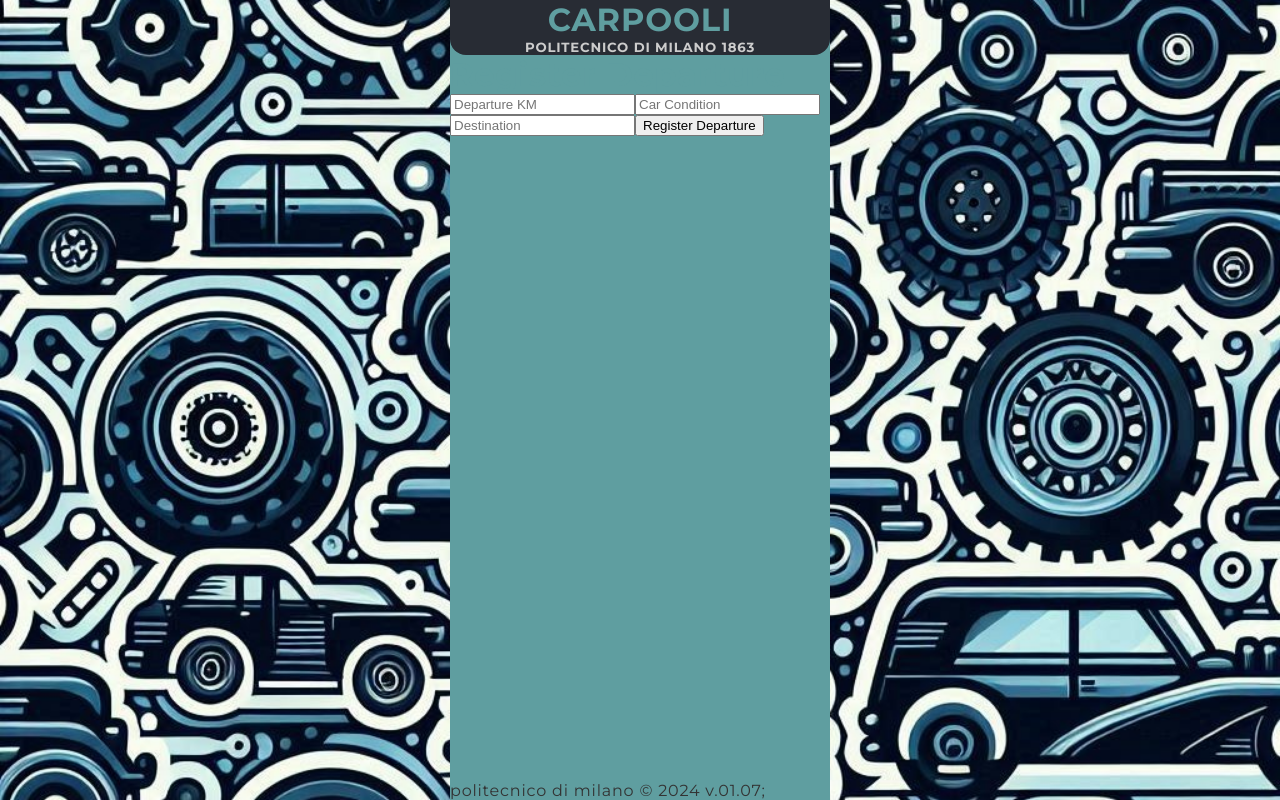
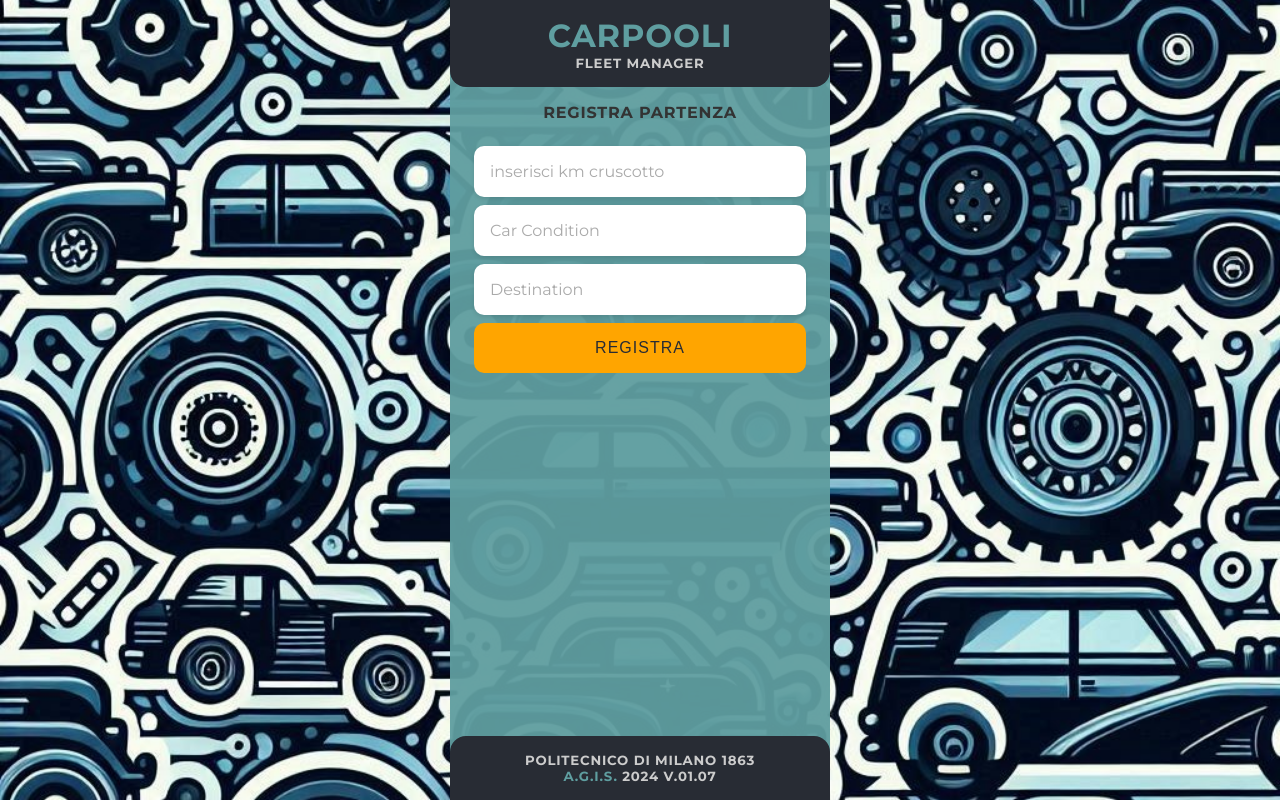
Before and after one commit to RobertoCastelli/carpooli, a React (Create React App) app: page /register-departure in a window 1280 px wide. Built offline with nearby package versions, Linux system fonts and the light colour scheme; no server answers; the database is empty.

Commit message:
adding css

```diff
--- /dev/null
+++ b/src/components/Footer.css
@@ -0,0 +1,12 @@
+footer {
+  background-color: #282c34;
+  border-top-left-radius: 1rem;
+  border-top-right-radius: 1rem;
+  text-transform: uppercase;
+  text-align: center;
+  padding: 1rem;
+}
+
+.footer-agis {
+  color: cadetblue;
+}
--- a/src/components/Footer.jsx
+++ b/src/components/Footer.jsx
@@ -1,10 +1,14 @@
 import React from "react";
+import "./Footer.css";
 
 const Footer = () => {
   return (
-    <div className="footer-container">
-      <footer>politecnico di milano &copy; 2024 v.01.07;</footer>
-    </div>
+    <footer>
+      <h5>politecnico di milano 1863</h5>
+      <h5>
+        <span className="footer-agis">a.g.i.s.</span> 2024 v.01.07
+      </h5>
+    </footer>
   );
 };
 
--- a/src/components/Title.css
+++ b/src/components/Title.css
@@ -4,6 +4,7 @@ header {
   border-bottom-right-radius: 1rem;
   text-transform: uppercase;
   text-align: center;
+  padding: 1rem;
 }
 
 h1 {
--- a/src/components/Title.jsx
+++ b/src/components/Title.jsx
@@ -5,7 +5,7 @@ const Title = () => {
   return (
     <header>
       <h1>carpooli</h1>
-      <h5>politecnico di milano 1863</h5>
+      <h5>fleet manager</h5>
     </header>
   );
 };
--- /dev/null
+++ b/src/pages/RegisterDeparture.css
@@ -0,0 +1,51 @@
+@import url("https://fonts.googleapis.com/css2?family=Montserrat:ital,wght@0,100..900;1,100..900&display=swap");
+
+.departure-container {
+  display: grid;
+  place-content: center;
+  text-align: center;
+  gap: 0.5rem;
+}
+
+.departure-title {
+  width: 300px;
+  text-transform: uppercase;
+  margin: 1rem;
+  font-weight: bold;
+}
+
+.departure-input {
+  font-family: "Montserrat", sans-serif;
+  font-size: 1rem;
+  color: #282c34;
+  padding: 1rem 1rem;
+  border: none;
+  border-radius: 10px;
+  background-color: #fff;
+  box-shadow: 0 2px 4px rgba(0, 0, 0, 0.1); /* Leggera ombra per profondità */
+  transition: border-color 0.3s, box-shadow 0.3s;
+}
+
+.departure-input:focus {
+  border-color: #282c34;
+  outline: none;
+  box-shadow: 0 0 0 2px orange;
+}
+
+.departure-input::placeholder {
+  color: #aaa;
+  opacity: 1;
+}
+
+.departure-btn {
+  font-size: 1rem;
+  letter-spacing: 1px;
+  text-transform: uppercase;
+  padding: 1rem;
+  background-color: orange;
+  color: #282c34;
+  border: none;
+  border-radius: 10px;
+  cursor: pointer;
+  transition: background-color 0.3s;
+}
--- a/src/pages/RegisterDeparture.jsx
+++ b/src/pages/RegisterDeparture.jsx
@@ -1,4 +1,5 @@
 import React, { useState } from "react";
+import "./RegisterDeparture.css";
 import { useNavigate } from "react-router-dom";
 import { useAppContext } from "../utils/AppContext";
 
@@ -37,28 +38,33 @@ function RegisterDeparture() {
   };
 
   return (
-    <div>
-      <h1>Register Departure</h1>
+    <div className="departure-container">
+      <div className="departure-title">registra partenza</div>
       {error && <p style={{ color: "brown" }}>{error}</p>}
       <input
+        className="departure-input"
         type="number"
-        placeholder="Departure KM"
+        placeholder="inserisci km cruscotto"
         value={departureKM}
         onChange={(e) => setDepartureKM(e.target.value)}
       />
       <input
+        className="departure-input"
         type="text"
         placeholder="Car Condition"
         value={carCondition}
         onChange={(e) => setCarCondition(e.target.value)}
       />
       <input
+        className="departure-input"
         type="text"
         placeholder="Destination"
         value={destination}
         onChange={(e) => setDestination(e.target.value)}
       />
-      <button onClick={handleRegister}>Register Departure</button>
+      <button className="departure-btn" onClick={handleRegister}>
+        registra
+      </button>
     </div>
   );
 }
--- /dev/null
+++ b/src/pages/SelectCar.css
@@ -0,0 +1,33 @@
+.car-container {
+  display: grid;
+  place-content: center;
+  text-align: center;
+  gap: 0.5rem;
+}
+
+.car-title {
+  text-transform: uppercase;
+  margin: 1rem;
+  font-weight: bold;
+  width: 300px;
+}
+
+.car-btn {
+  font-size: 1rem;
+  color: #ccc;
+  background-color: #282c34;
+  border: none;
+  cursor: pointer;
+  text-align: left;
+  text-transform: capitalize;
+  padding: 1rem;
+  border-radius: 10px;
+  box-shadow: 0 2px 4px rgba(0, 0, 0, 0.1);
+  transition: background-color 0.3s, transform 0.3s;
+}
+
+.car-btn:hover {
+  color: #282c34;
+  background-color: orange;
+  transform: translateY(-2px);
+}
--- a/src/pages/SelectCar.jsx
+++ b/src/pages/SelectCar.jsx
@@ -1,4 +1,5 @@
 import React from "react";
+import "./SelectCar.css";
 import { useNavigate } from "react-router-dom";
 import { useAppContext } from "../utils/AppContext";
 
@@ -19,10 +20,14 @@ function SelectCar() {
   };
 
   return (
-    <div>
-      <h3>seleziona auto</h3>
+    <div className="car-container">
+      <h3 className="car-title">seleziona auto</h3>
       {cars.map((car) => (
-        <button key={car} onClick={() => handleCarSelect(car)}>
+        <button
+          className="car-btn"
+          key={car}
+          onClick={() => handleCarSelect(car)}
+        >
           {car}
         </button>
       ))}
--- /dev/null
+++ b/src/pages/SelectDriver.css
@@ -0,0 +1,33 @@
+.driver-container {
+  display: grid;
+  place-content: center;
+  text-align: center;
+  gap: 0.5rem;
+}
+
+.driver-title {
+  text-transform: uppercase;
+  margin: 1rem;
+  font-weight: bold;
+  width: 300px;
+}
+
+.driver-btn {
+  font-size: 1rem;
+  color: #ccc;
+  background-color: #282c34;
+  border: none;
+  cursor: pointer;
+  text-align: left;
+  text-transform: capitalize;
+  padding: 1rem;
+  border-radius: 10px;
+  box-shadow: 0 2px 4px rgba(0, 0, 0, 0.1);
+  transition: background-color 0.3s, transform 0.3s;
+}
+
+.driver-btn:hover {
+  color: #282c34;
+  background-color: orange;
+  transform: translateY(-2px);
+}
--- a/src/pages/SelectDriver.jsx
+++ b/src/pages/SelectDriver.jsx
@@ -1,4 +1,5 @@
 import React from "react";
+import "./SelectDriver.css";
 import { useNavigate } from "react-router-dom";
 import { useAppContext } from "../utils/AppContext";
 
@@ -13,16 +14,20 @@ function SelectDriver() {
   };
 
   return (
-    <div>
-      <h3>seleziona conducente</h3>
+    <div className="driver-container">
+      <div className="driver-title">seleziona conducente</div>
       {drivers.length > 0 ? (
         drivers.map((driver) => (
-          <button key={driver} onClick={() => handleDriverSelect(driver)}>
+          <button
+            className="driver-btn"
+            key={driver}
+            onClick={() => handleDriverSelect(driver)}
+          >
             {driver}
           </button>
         ))
       ) : (
-        <p>No drivers available</p> // Gestisci il caso in cui non ci sono driver disponibili
+        <p>non ci sono conducenti in elenco</p> // Gestisci il caso in cui non ci sono driver disponibili
       )}
     </div>
   );
--- a/src/styles/index.css
+++ b/src/styles/index.css
@@ -5,7 +5,7 @@ body {
   font-family: "Montserrat", sans-serif;
   letter-spacing: 0.05rem;
   background-color: var(--main-bg-color);
-  background: url("../images/bg1.jpg") no-repeat center/ cover;
+  background: url("../images/bg.jpg") no-repeat center/ cover;
   color: var(--main-black-color);
   -webkit-font-smoothing: antialiased;
   -moz-osx-font-smoothing: grayscale;
@@ -17,9 +17,9 @@ body {
 
 :root {
   --main-black-color: #333;
-  --main-bg-color: cadetblue;
+  --main-bg-color: 95, 158, 160; /* cadetblue */
   --main-white-color: #ccc;
-  --main-blue-color: #282c34;
+  --main-dark-blue-color: #282c34;
 }
 
 .container {
@@ -28,7 +28,7 @@ body {
   min-height: 100vh;
   max-width: 380px;
   margin: auto;
-  background-color: var(--main-bg-color);
+  background-color: rgba(var(--main-bg-color), 0.95);
 }
 
 .content {
--- a/src/utils/AppContext.js
+++ b/src/utils/AppContext.js
@@ -1,5 +1,11 @@
 import React, { createContext, useState, useEffect, useContext } from "react";
-import { collection, getDocs, addDoc } from "firebase/firestore";
+import {
+  collection,
+  getDocs,
+  addDoc,
+  orderBy,
+  query,
+} from "firebase/firestore";
 import { db } from "./FirebaseConfig";
 
 // Creazione del Context per gestire lo stato dell'app
@@ -17,7 +23,9 @@ export const AppProvider = ({ children }) => {
   useEffect(() => {
     const fetchDrivers = async () => {
       const driversCollection = collection(db, "drivers");
-      const querySnapshot = await getDocs(driversCollection);
+      const querySnapshot = await getDocs(
+        query(driversCollection, orderBy("name", "asc"))
+      );
       setDrivers(querySnapshot.docs.map((doc) => doc.data().name));
     };
 
```
Also changed, not shown: src/images/bg.jpg, src/images/bg1.jpg (deleted).
